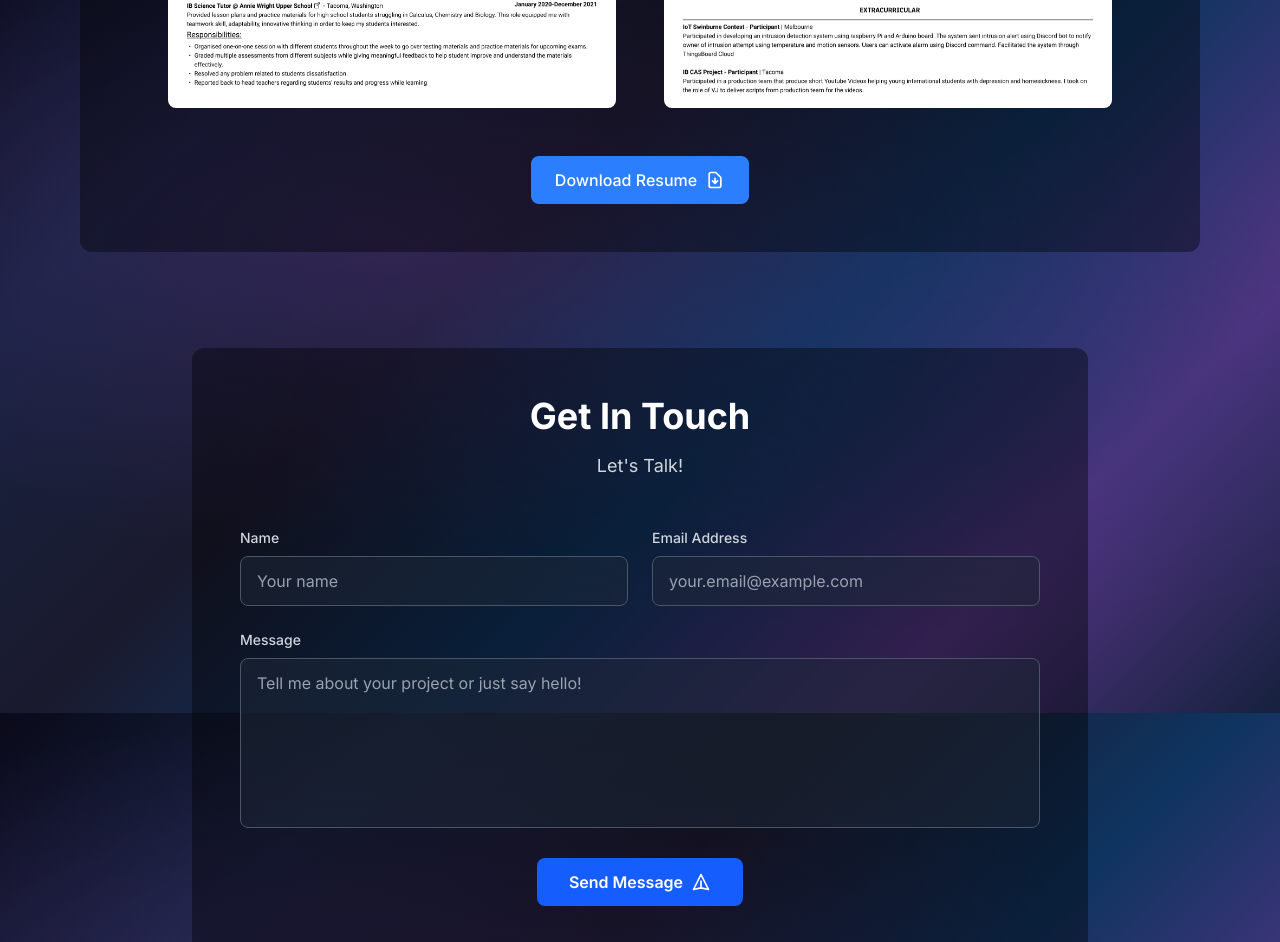
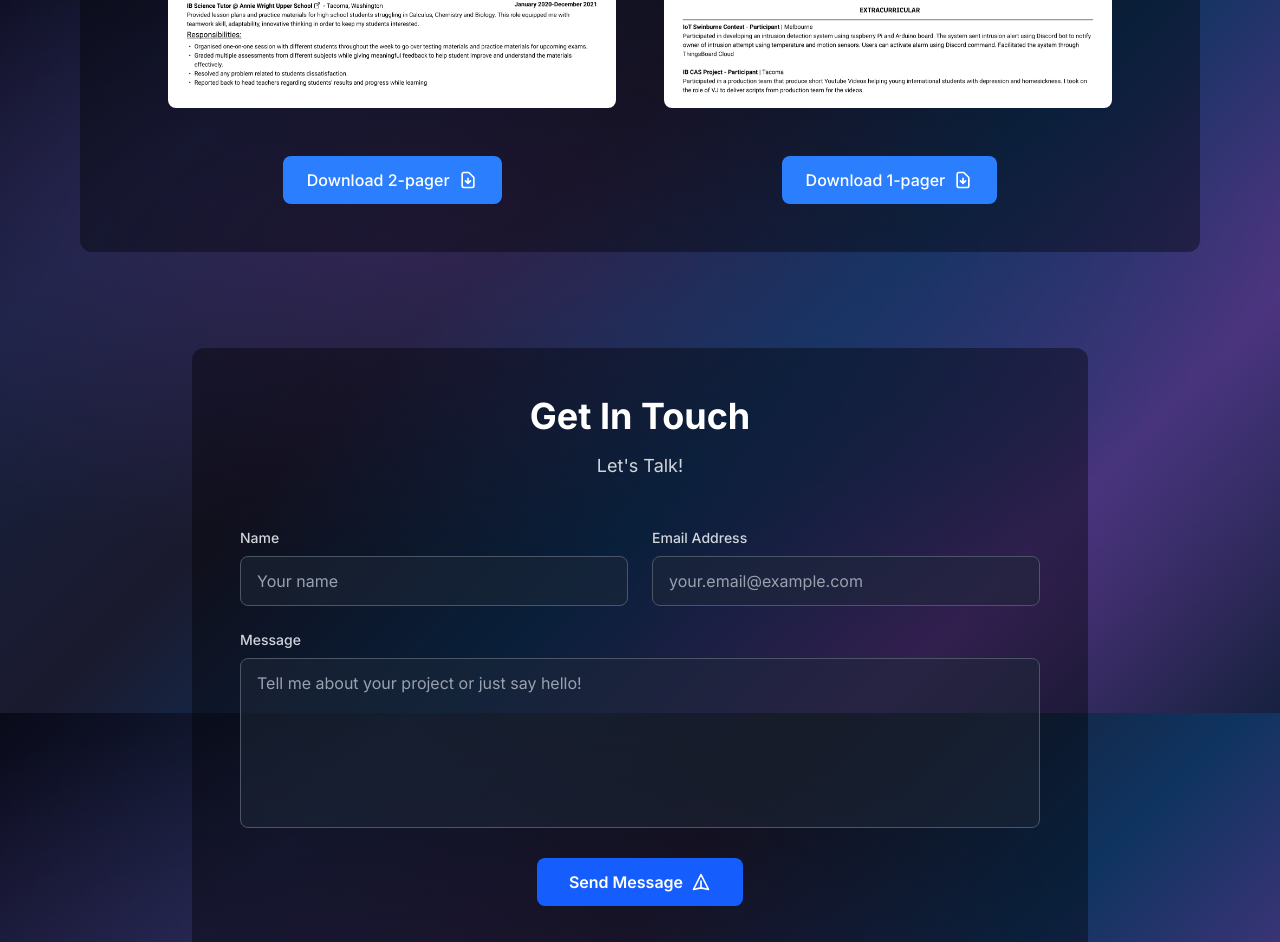
Before and after one commit to ThinhDang464/my-portfolio, a Next.js app: page / in a window 1280 px wide. Shown: the part 4887-5829 px from the top of the page. Built offline with nearby package versions, Linux system fonts and the light colour scheme.

Commit message:
add resume one page

```diff
--- a/src/components/About.tsx
+++ b/src/components/About.tsx
@@ -28,13 +28,33 @@ export function About() {
             />
           </div>
         </div>
-        <div className="flex justify-center mt-8 lg:mt-12">
+        <div className="flex gap-70 justify-center mt-8 lg:mt-12">
           <a
             href="/Tom-Soft-Resume.pdf"
             download="Tom_Dang_Resume.pdf"
             className="inline-flex items-center gap-2 bg-blue-500 hover:bg-blue-600 text-white px-6 py-3 rounded-lg font-medium transition-all duration-300 hover:shadow-lg hover:shadow-blue-500/25" //flex takes fullwidth -> long button inline wrap content only
           >
-            Download Resume
+            Download 2-pager
+            <svg
+              className="w-5 h-5"
+              fill="none"
+              stroke="currentColor"
+              viewBox="0 0 24 24"
+            >
+              <path
+                strokeLinecap="round"
+                strokeLinejoin="round"
+                strokeWidth={2}
+                d="M12 10v6m0 0l-3-3m3 3l3-3m2 8H7a2 2 0 01-2-2V5a2 2 0 012-2h5.586a1 1 0 01.707.293l5.414 5.414a1 1 0 01.293.707V19a2 2 0 01-2 2z"
+              />
+            </svg>
+          </a>
+          <a
+            href="/TomDang-OnePage-Resume.pdf"
+            download="Tom_Dang_Resume.pdf"
+            className="inline-flex items-center gap-2 bg-blue-500 hover:bg-blue-600 text-white px-6 py-3 rounded-lg font-medium transition-all duration-300 hover:shadow-lg hover:shadow-blue-500/25" //flex takes fullwidth -> long button inline wrap content only
+          >
+            Download 1-pager
             <svg
               className="w-5 h-5"
               fill="none"
--- a/src/components/Header.tsx
+++ b/src/components/Header.tsx
@@ -109,7 +109,7 @@ export function Header() {
               <FaGithub className="w-5 h-5 text-gray-300 group-hover:text-blue-400 transition-colors" />
             </a>
             <a
-              href="/Tom-Soft-Resume.pdf"
+              href="/TomDang-OnePage-Resume.pdf"
               download="Tom_Dang_Resume.pdf"
               target="_blank"
               rel="noopener noreferrer"
```
Also changed, not shown: 1 other file (tests, documents, lock files or other folders).
